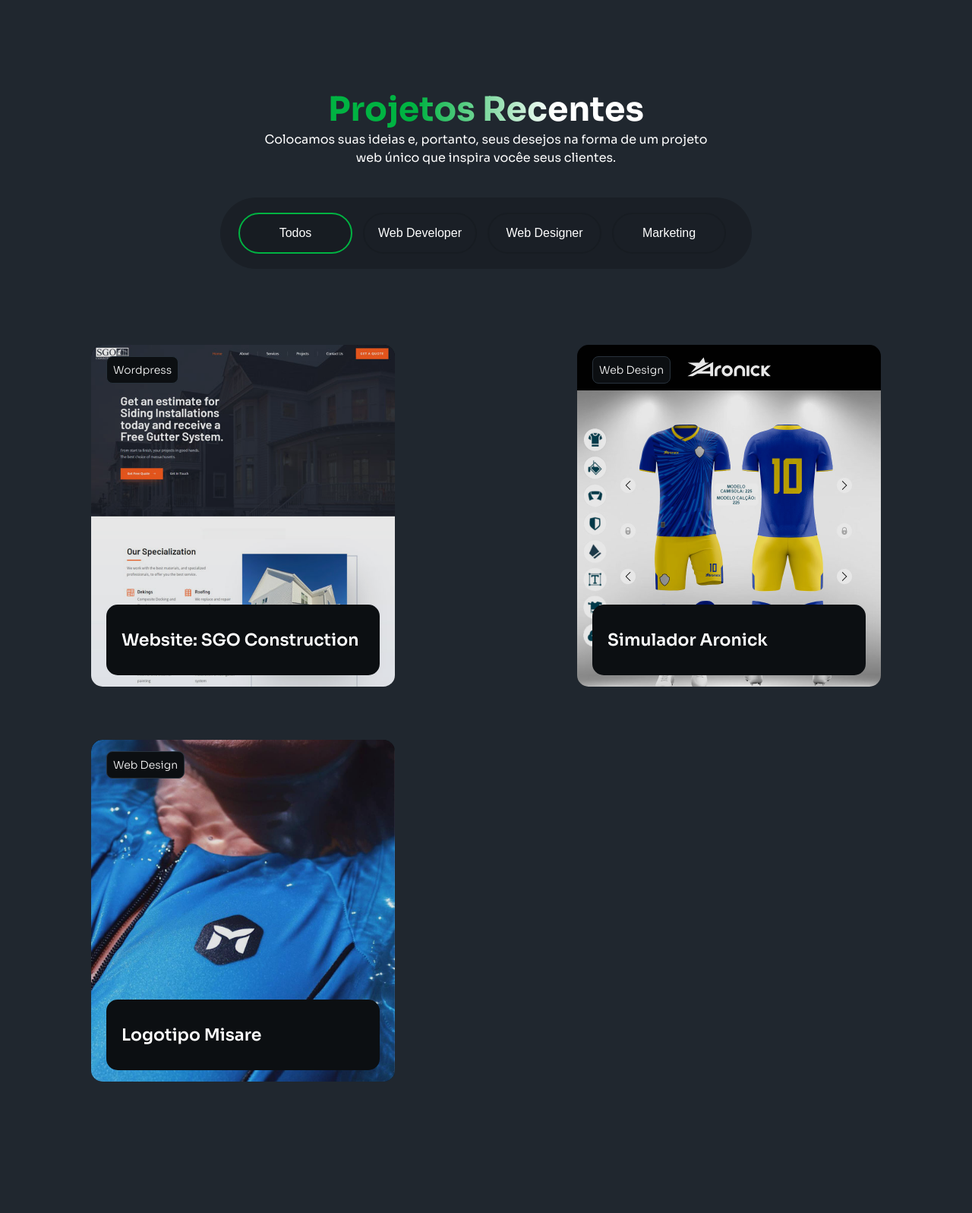
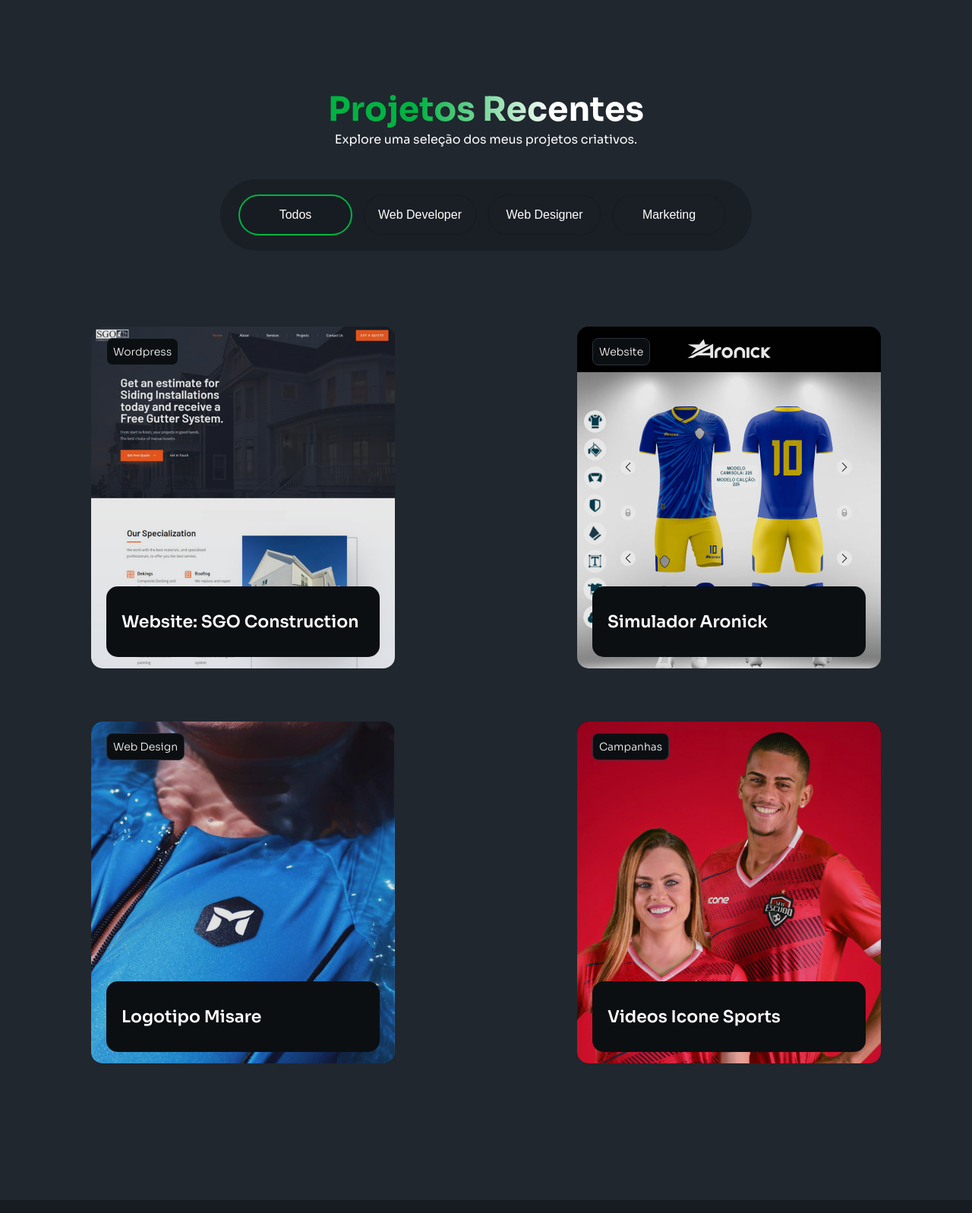
Before and after one commit to igorpreis/portfolio, a plain HTML site: page index.html in a window 1280 px wide. Shown: the part 3661-5258 px from the top of the page at 76% size. Drawn offline with Linux system fonts and the light colour scheme.

Commit message:
Gap skill card test

```diff
--- a/assets/responsive.css
+++ b/assets/responsive.css
@@ -84,8 +84,6 @@
 
     }
 
-
-
     #intro p {
         font-size: 16px;
     }
@@ -130,4 +128,5 @@
 
 
 
+
 }
--- a/assets/style.css
+++ b/assets/style.css
@@ -360,7 +360,7 @@
     display: grid;
     grid-template-columns: repeat(auto-fit, minmax(150px, 1fr));
     row-gap: 45px;
-    column-gap: 35px;
+    column-gap: 30px;
     margin: 70px auto 0 auto;
     justify-items: center;
 
--- a/index.html
+++ b/index.html
@@ -245,8 +245,7 @@
             <div class="full-section">
                 <div class="header-section">
                     <h2>Projetos Recentes</h2>
-                    <p>Colocamos suas ideias e, portanto, seus desejos na forma de um projeto web único que inspira
-                        vocêe seus clientes.</p>
+                    <p>Explore uma seleção dos meus projetos criativos.</p>
                 </div>
 
                 <div id="portfolio-buttons">
@@ -269,11 +268,11 @@
                         </a>
                     </div>
 
-                    <div class="portfolio-works web-design">
+                    <div class="portfolio-works web-dev web-design">
                         <a href="https://simulador.aronick.pt/" target="_blank" class="card-work">
 
                             <div class="category-work">
-                                Web Design
+                                Website
                             </div>
                             <div class="box-info-work">
                                 <p class="info-work">Simulador Aronick</p>
@@ -283,8 +282,8 @@
 
                     </div>
 
-                    <div class="portfolio-works marketing">
-                        <a href="blog-details.html" target="_blank" class="card-work">
+                    <div class="portfolio-works web-design">
+                        <a href="https://www.behance.net/igorpreis" target="_blank" class="card-work">
                             <div class="category-work">
                                 Web Design
                             </div>
@@ -292,6 +291,18 @@
                                 <p class="info-work">Logotipo Misare</p>
                             </div>
                             <img src="img/misare.jpg" class="img-work" alt="">
+                        </a>
+
+                    </div>
+                    <div class="portfolio-works marketing">
+                        <a href="https://www.behance.net/gallery/124708007/Videos-Icone-Sports" target="_blank" class="card-work">
+                            <div class="category-work">
+                                Campanhas
+                            </div>
+                            <div class="box-info-work">
+                                <p class="info-work">Videos Icone Sports</p>
+                            </div>
+                            <img src="img/videos-icone.jpg" class="img-work" alt="">
                         </a>
 
                     </div>
```
Also changed, not shown: img/videos-icone.jpg (added), img/videos-icone.png (added).
